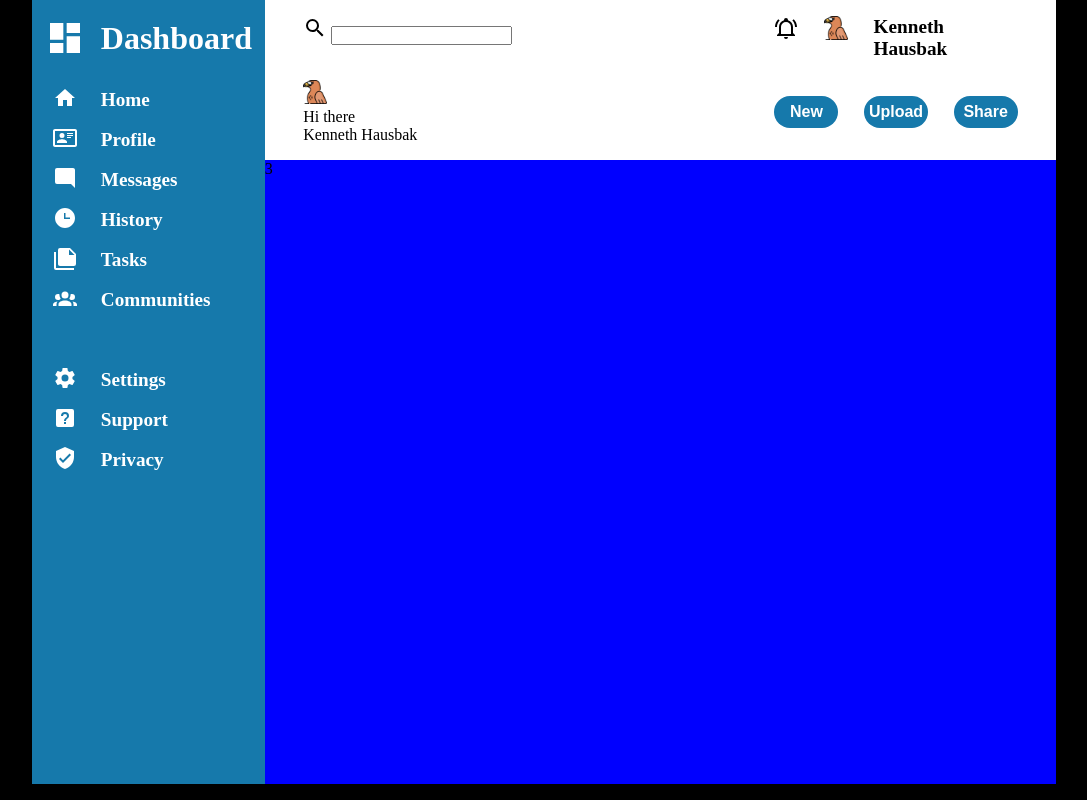
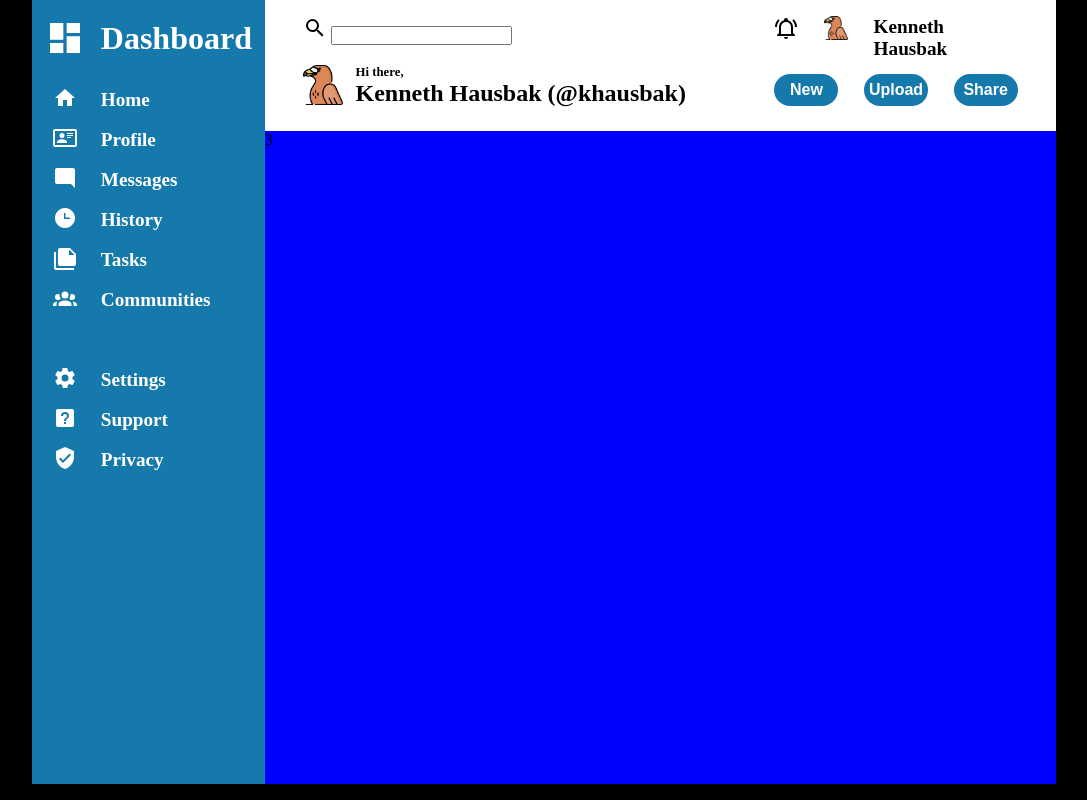
Before and after one commit to haukenpy/admin-dashboard, a plain HTML site: page index.html in a window 1280 px wide. Shown: the whole page, without its empty margins (96-1183 px from the left). Drawn offline with Linux system fonts and the light colour scheme.

Commit message:
welcome message section
Added styling and positioning to welcome message div and child elements

```diff
--- a/index.html
+++ b/index.html
@@ -54,9 +54,15 @@
             </div>
 
             <div class="welcome-message">
-                <img src="icons/hawk_9515866.png" alt="hawk">
-                <p> Hi there </p>
-                <p> Kenneth Hausbak</p>
+
+                <div class="header-icon-container">
+                    <img src="icons/hawk_9515866.png" alt="hawk">
+                </div>
+
+                <div class="welcome-message-text">
+                    <p> Hi there, </p>
+                    <p> Kenneth Hausbak (@khausbak) </p>
+                </div>
             </div>
 
             <div class="button-container">
--- a/styles.css
+++ b/styles.css
@@ -9,6 +9,7 @@
  font-size: 16px;
 
 --small-text: clamp(0.5rem, calc(1rem + 0.4vh), 1.5rem);
+--medium-text: clamp(1rem, calc(1rem + 1vh), 1.8rem);
 --large-text: clamp(1rem, calc(1rem + 2vh), 2rem);
 
 --small-icon: 3vh;
@@ -111,6 +112,28 @@ body {
     height: var(--small-icon);
 }
 
+.welcome-message {
+    display: grid;
+    grid-template-columns: repeat(auto-fill, minmax(4vw, 2fr));
+}
+
+.welcome-message-text {
+    text-wrap: nowrap;
+    font-weight: 600;
+}
+
+.welcome-message-text > p:nth-child(1) {
+    font-size: 0.8rem;
+}
+
+.welcome-message-text > p:nth-child(2) {
+    font-size: var(--medium-text);
+}
+
+.header-icon-container > img {
+    height: var(--large-icon);
+}
+
 .top-icons {
     justify-self: end;
 
```
